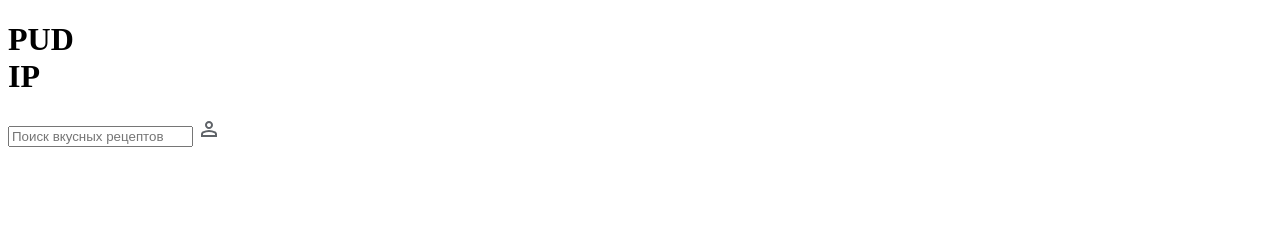
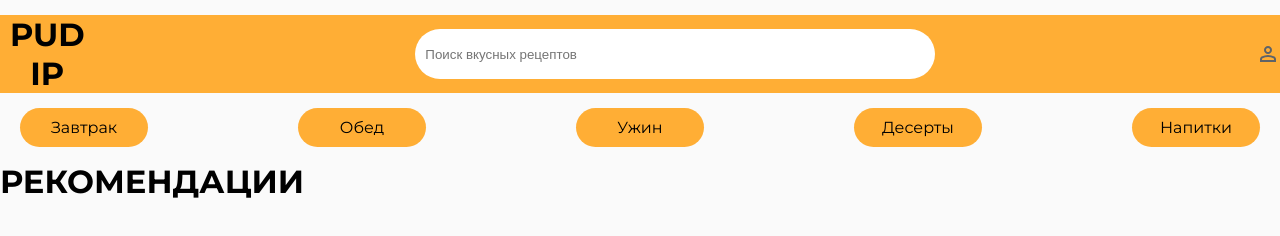
Before and after one commit to taisia-web/cookingApp, a website built with webpack: page index.html in a window 1280 px wide. Built offline with nearby package versions, Linux system fonts and the light colour scheme.

Commit message:
create header and styles

```diff
--- a/index.html
+++ b/index.html
@@ -11,5 +11,17 @@
         <input type="text" placeholder="Поиск вкусных рецептов">
         <img src="person_.svg" alt="">
     </header>
+    <main>
+        <nav>
+            <li>Завтрак</li>
+            <li>Обед</li>
+            <li>Ужин</li>
+            <li>Десерты</li>
+            <li>Напитки</li>
+        </nav>
+        <div>
+            <h1>РЕКОМЕНДАЦИИ</h1>
+        </div>
+    </main>
 </body>
 </html>
--- a/src/style.css
+++ b/src/style.css
@@ -0,0 +1,47 @@
+@import url('https://fonts.googleapis.com/css2?family=Montserrat:ital,wght@0,100..900;1,100..900&display=swap');
+*{
+    margin: 0;
+    padding: 0;
+}
+body{
+    background-color: rgb(250, 250, 250);
+    font-family: "Montserrat", sans-serif;
+}
+header{
+    display: flex;
+    justify-content: space-between;
+    align-items: center;
+    background-color: rgb(255, 174, 53);
+    margin: 15px 0;
+}
+header h1{
+    padding: 0 10px;
+    text-align: center;
+}
+input{
+    padding: 10px;
+    width: 500px;
+    height: 30px;
+    border: none;
+    border-radius: 30px;
+}
+nav{
+    display: flex;
+    justify-content: space-between;
+    align-items: center;
+    padding: 0 20px;
+    margin: 15px 0;
+}
+li{
+    width: 10vw;
+    padding: 10px 0;
+    text-align: center;
+    list-style: none;
+    background-color: rgb(255, 174, 53);
+    border-radius: 20px;
+    transition: 0.5s;
+}
+
+li:hover{
+    transform: scale(1.2);
+}
```
Also changed, not shown: src/person_.svg (renamed from person_.svg).
